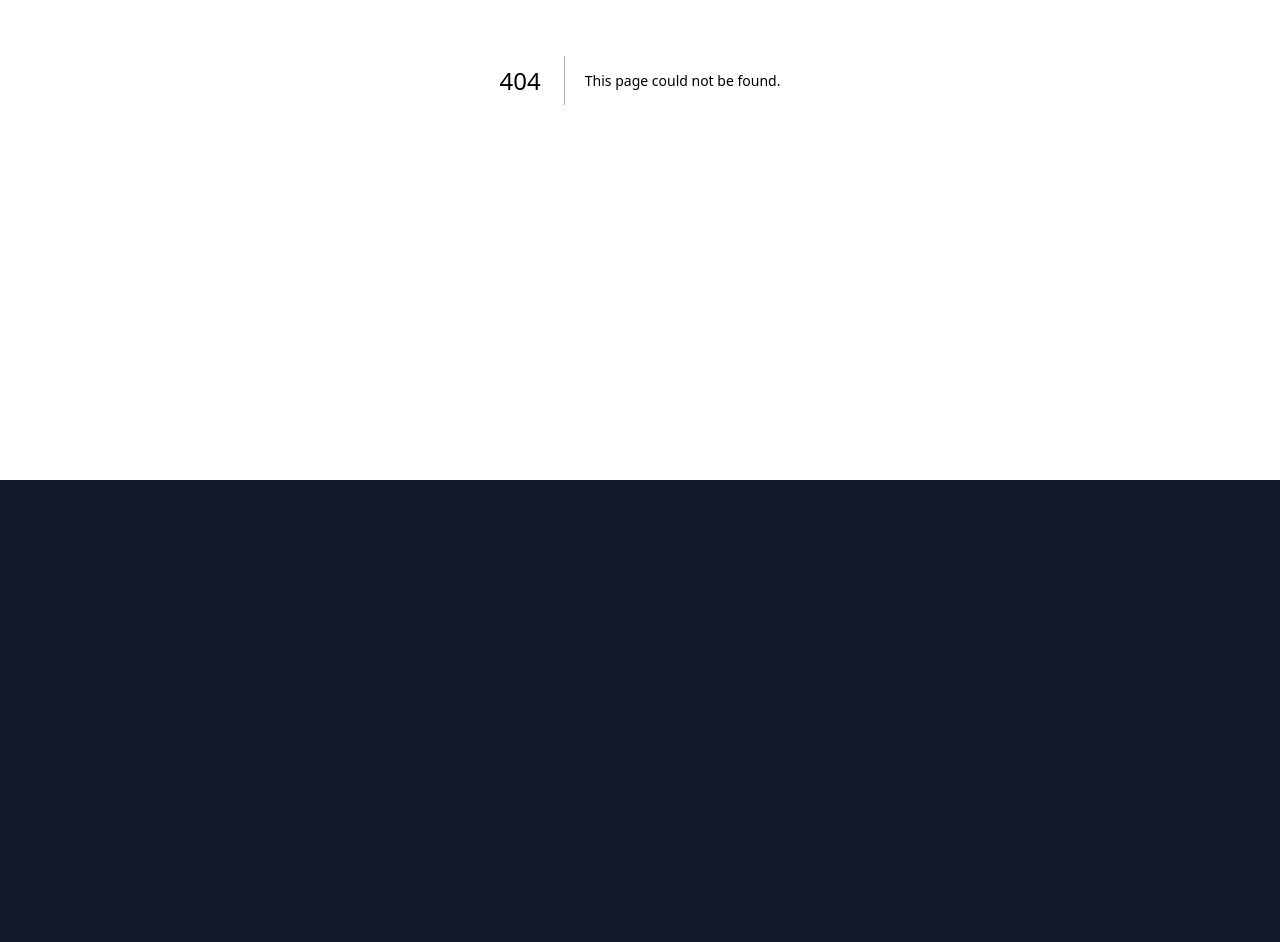
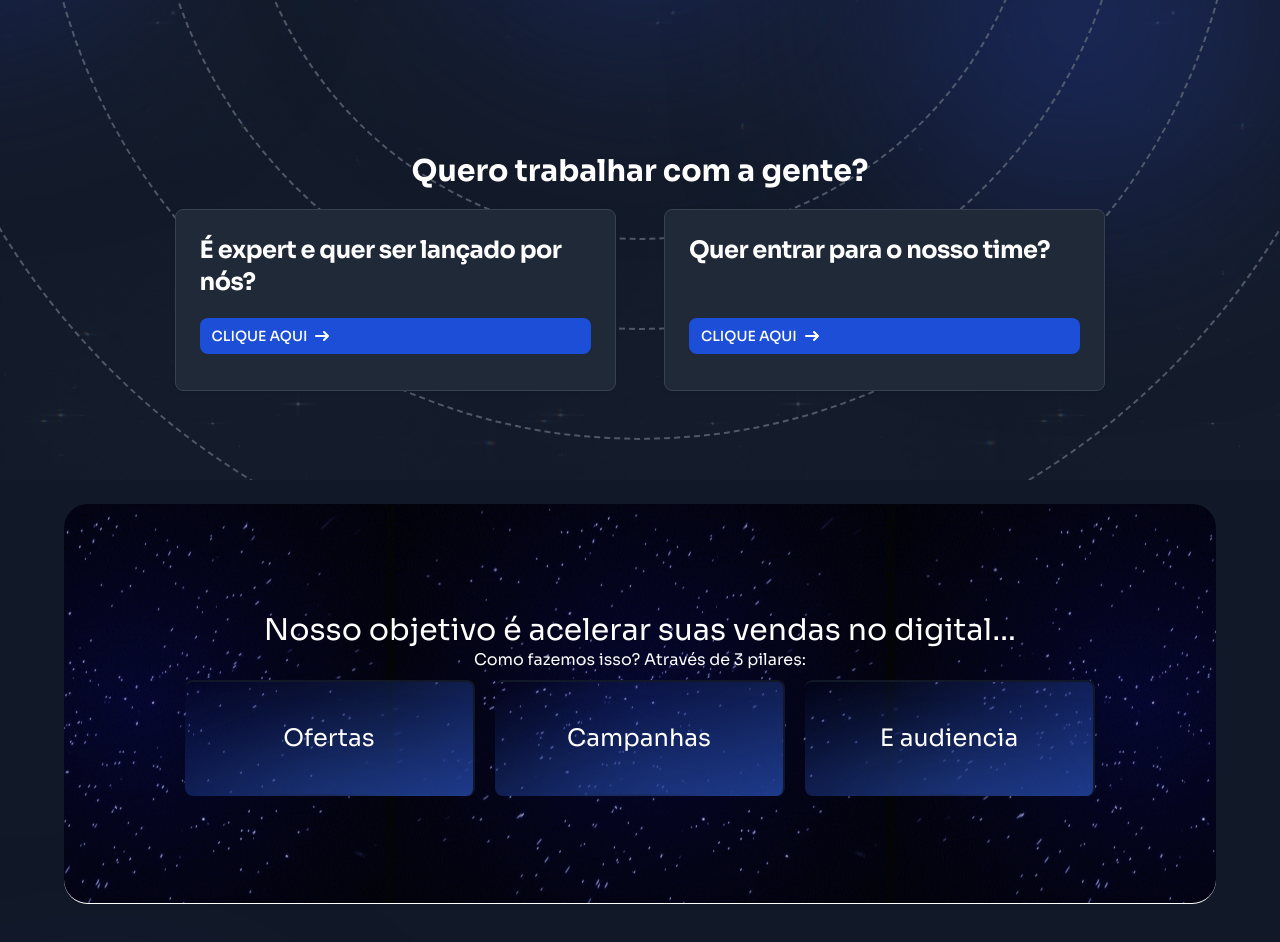
Before and after one commit to FernandoAlvesMachado/Lp-Headline, a Next.js app in the folder headline/: page /vagas in a window 1280 px wide. Before the commit this address had no page. Shown: the part 320-1262 px from the top of the page. Before the commit the page ends 800 px from the top, so only its background shows below. Built offline with nearby package versions, Linux system fonts and the light colour scheme.

Commit message:
feat: new page aplication

```diff
--- a/headline/app/components/WorkWithUs.tsx
+++ b/headline/app/components/WorkWithUs.tsx
@@ -7,13 +7,11 @@ export default function WorkWithUs() {
                     Quero trabalhar com a gente?
                     </h1>
                     <div className="flex gap-12 flex-wrap md:flex-nowrap  w-full ">
-
-
                         <div className="w-full p-6  border border-gray-200 rounded-lg shadow bg-gray-800 border-gray-700">
                             <a href="#">
                                 <h5 className="mb-2 w-full  text-center md:text-start text-2xl font-bold tracking-tight text-gray-900 text-white">É expert e quer ser lançado por nós?</h5>
                             </a>
-                            <a href="#" className="inline-flex my-3 px-3 py-2  items-center w-full text-sm font-medium text-center text-white bg-blue-700 rounded-lg hover:bg-blue-800 focus:ring-4 focus:outline-none focus:ring-blue-300 bg-blue-600 hover:bg-blue-700 focus:ring-blue-800">
+                            <a href="https://www.agenciaheadline.com.br/vagas-aplicacao" className="inline-flex my-3 px-3 py-2  items-center w-full text-sm font-medium text-center text-white bg-blue-700 rounded-lg hover:bg-blue-800 focus:ring-4 focus:outline-none focus:ring-blue-300 bg-blue-600 hover:bg-blue-700 focus:ring-blue-800">
                                 CLIQUE AQUI
                                 <svg className="rtl:rotate-180 w-3.5 h-3.5 ms-2" aria-hidden="true" xmlns="http://www.w3.org/2000/svg" fill="none" viewBox="0 0 14 10">
                                     <path stroke="currentColor" stroke-linecap="round" stroke-linejoin="round" stroke-width="2" d="M1 5h12m0 0L9 1m4 4L9 9" />
@@ -24,7 +22,7 @@ export default function WorkWithUs() {
                             <a href="#">
                                 <h5 className="w-full mb-2 text-center md:text-start text-2xl font-bold tracking-tight text-gray-900 text-white">Quer entrar para o nosso time?</h5>
                             </a>
-                            <a href="#" className="inline-flex my-3  px-3 py-2 items-center w-full  text-sm font-medium text-center text-white bg-blue-700 rounded-lg hover:bg-blue-800 focus:ring-4 focus:outline-none focus:ring-blue-300 bg-blue-600 hover:bg-blue-700 focus:ring-blue-800">
+                            <a href="https://www.agenciaheadline.com.br/vagas-aplicacao" className="inline-flex my-3  px-3 py-2 items-center w-full  text-sm font-medium text-center text-white bg-blue-700 rounded-lg hover:bg-blue-800 focus:ring-4 focus:outline-none focus:ring-blue-300 bg-blue-600 hover:bg-blue-700 focus:ring-blue-800">
                                 CLIQUE AQUI
                                 <svg className="rtl:rotate-180 w-3.5 h-3.5 ms-2" aria-hidden="true" xmlns="http://www.w3.org/2000/svg" fill="none" viewBox="0 0 14 10">
                                     <path stroke="currentColor" stroke-linecap="round" stroke-linejoin="round" stroke-width="2" d="M1 5h12m0 0L9 1m4 4L9 9" />
--- /dev/null
+++ b/headline/app/vagas/page.tsx
@@ -0,0 +1,58 @@
+import Button from "../components/Button";
+import Carrossel from "../components/Carrossel";
+import PrimeiraDobra from "../components/firstPage";
+import Footer from "../components/Footer";
+import ScrollPage from "../components/ScrollSecction";
+import SecctionEspecialistas from "../components/SecctionEspecialistas";
+import StepsSecction from "../components/StepsSecction";
+import WhatWeDo from "../components/WhatWeDo";
+import WorkWithUs from "../components/WorkWithUs";
+
+
+export default function Vagas() {
+  return (
+    <div className=" overflow-x-hidden">
+      <div className="noise"></div>
+      <div className="relative h-screen flex overflow-hidden">
+        <div className="absolute w-full p-6 items-center justify-center mt-40 md:mt-72  flex flex-col text-center text-white z-50 inset-0 ">
+          {/* <h1 className="max-w-4xl text-2xl md:text-3xl text-focus-in">Nós transformamos experts desconhecidos em verdadeiras celebridades - enquanto vendem milhões!</h1>
+          <p className="md:text-xl text-lg mt-2 text-focus-in-demorado">Você pode ser o próximo…</p>
+          <Button nameButton={"Bora escalar?"} link={"#"} /> */}
+          <WorkWithUs />
+        </div>
+        <div className="-top-60 absolute inset-0">
+          <PrimeiraDobra />
+        </div>
+      </div>
+      <div className="relative ">
+        <ScrollPage />
+      </div>
+      <div className="relative my-10 flex flex-col items-center justify-center">
+        <h1 className="text-3xl text-center text-white">Aqui temos o time mais completo.</h1>
+        <Carrossel />
+      </div>
+      {/* <div className="relative w-full flex items-center justify-center">
+          <SegundaDobra />
+        </div> */}
+      <div>
+        <WhatWeDo />
+      </div>
+      <div className=" flex items-center justify-center">
+        <StepsSecction />
+      </div>
+      <div className=" flex items-center justify-center">
+        <SecctionEspecialistas />
+      </div>
+      <div className=" flex items-center justify-center">
+        <div className=" text-white items-center justify-center flex flex-col">
+          <h1 className="max-w-4xl text-2xl md:text-3xl text-focus-in text-center">Nós transformamos experts desconhecidos em verdadeiras celebridades - enquanto vendem milhões!</h1>
+          <p className="md:text-xl text-lg mt-2 text-focus-in-demorado">Você pode ser o próximo…</p>
+          <Button nameButton={"Bora escalar?"} link={"#"} />
+        </div>
+      </div>
+      <div>
+        <Footer />
+      </div>
+    </div>
+  );
+}
```
